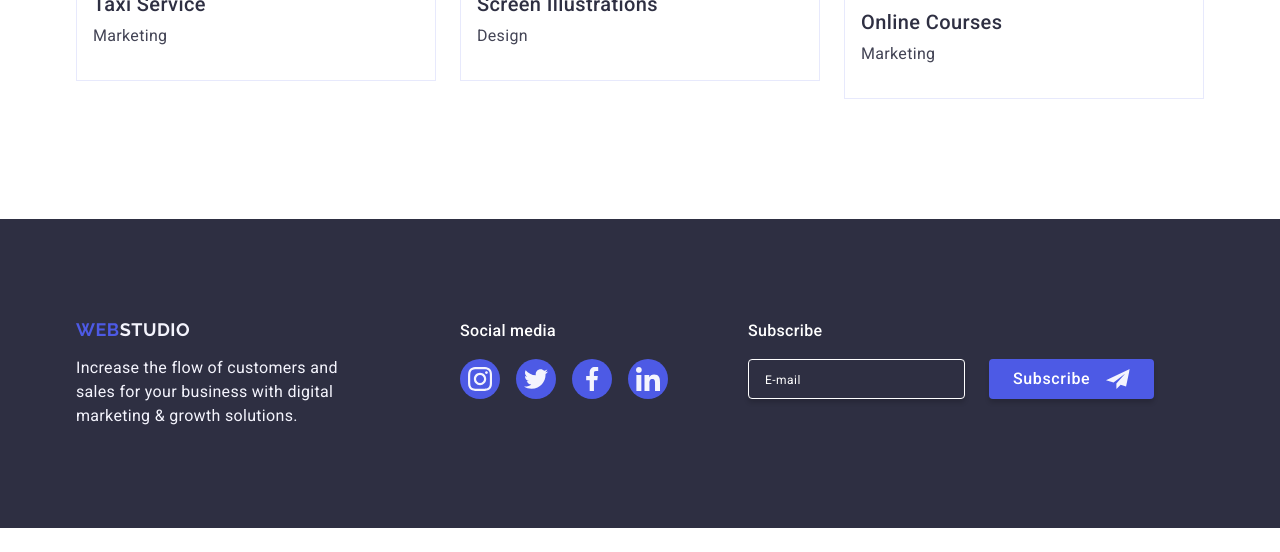
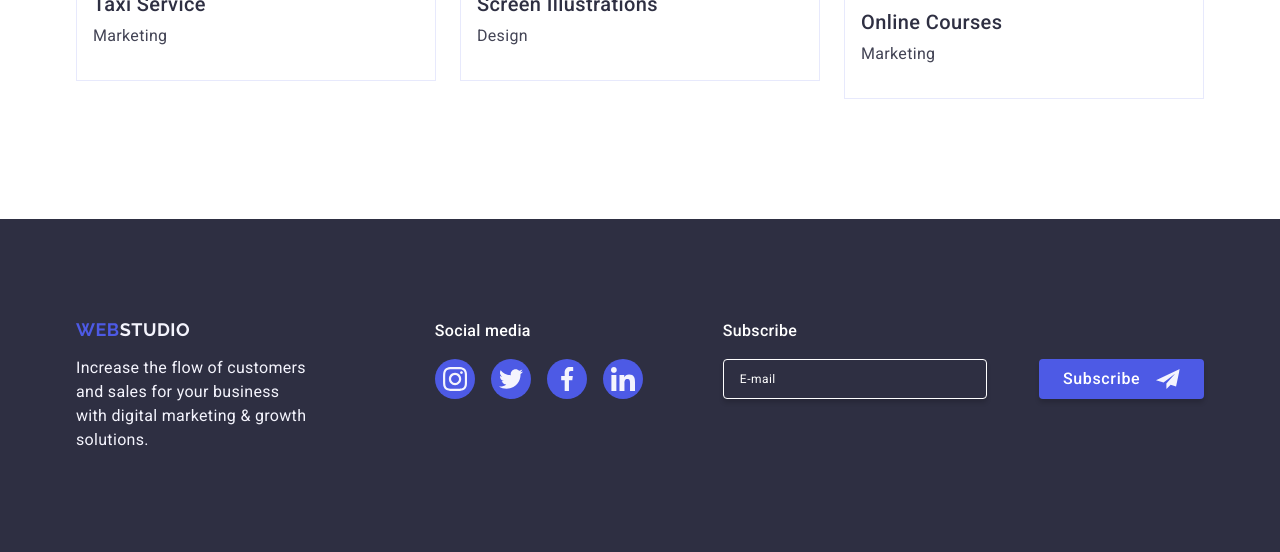
Before and after one commit to kopasovska/goit-markup-hw-05, a plain HTML site: page index.html in a window 1280 px wide. Shown: the part 2392-2944 px from the top of the page. Before the commit the page ends 2920 px from the top, so only its background shows below. Drawn offline with nearby package versions, Linux system fonts and the light colour scheme.

Commit message:
Footer corrections

```diff
--- a/css/styles.css
+++ b/css/styles.css
@@ -441,7 +441,6 @@ input {
     letter-spacing: 0.02em;
     font-weight: 500;
     color: #fff;
-    margin-bottom: 16px;
 }
 
 .site-footer {
@@ -469,6 +468,7 @@ input {
     gap: 16px;
     justify-content: flex-start;
     align-items: center;
+    margin-top: 16px;
 }
 
 .social-media-icons-list-item {
@@ -516,17 +516,23 @@ input {
 .subscribe-form {
     display: flex;
     gap: 24px;
+    flex-direction: row;
+    align-items: flex-end;
 }
 
 .footer-form-input {
-    background-color: #2e2f42;
+    background-color: transparent;
     padding: 8px 16px;
     color: #fff;
     border: 1px solid #fff;
     border-radius: 4px;
-    max-width: 264px;
+    width: 264px;
     height: 40px;
     box-shadow: 0 4px 4px 0 rgba(0, 0, 0, 0.15);
+    font-size: 12px;
+    line-height: 2;
+    letter-spacing: 0.04em;
+    margin-top: 16px;
 }
 
 .footer-form-input::placeholder {
@@ -542,11 +548,11 @@ input {
     align-items: center;
     justify-content: center;
     flex-direction: row;
-    gap: 16px;
     background-color: #4d5ae5;
     border-radius: 4px;
     padding: 8px 24px;
-    max-width: 165px;
+    min-width: 165px;
+    height: 40px;
     font-weight: 500;
     font-size: 16px;
     line-height: 1.5;
@@ -555,6 +561,10 @@ input {
     border: none;
     box-shadow: 0 4px 4px 0 rgba(0, 0, 0, 0.15);
     transition: background-color 250ms cubic-bezier(0.4, 0, 0.2, 1);
+}
+
+.footer-form-btn svg {
+    margin-left: 16px;
 }
 
 .footer-form-btn:hover,
--- a/index.html
+++ b/index.html
@@ -407,9 +407,11 @@
                 </ul>
             </div>
             <div class="subscribe-container">
-                <p class="footer-title">Subscribe</p>
                 <form class="subscribe-form">
-                    <input type="email" name="newsletter_email" placeholder="E-mail" class="footer-form-input" />
+                    <label class="footer-title">
+                        Subscribe
+                        <input type="email" name="newsletter_email" placeholder="E-mail" class="footer-form-input" />
+                    </label>
                     <button type="submit" class="footer-form-btn">
                         Subscribe
                         <svg class="icon" width="24" height="24">
@@ -435,7 +437,7 @@
                         Name
                     </label>
                     <div class="form-input-wrap">
-                        <input type="text" name="user_name" class="form-input" autofocus />
+                        <input type="text" name="user_name" id="user_name" class="form-input" autofocus />
                         <svg class="form-icon" width="18" height="18">
                             <use href="./images/icons.svg#icon-person"></use>
                         </svg>
@@ -445,7 +447,7 @@
                         Phone
                     </label>
                     <div class="form-input-wrap">
-                        <input type="tel" name="user_phone" class="form-input" />
+                        <input type="tel" name="user_phone" id="user_phone" class="form-input" />
                         <svg class="form-icon" width="18" height="18">
                             <use href="./images/icons.svg#icon-phone"></use>
                         </svg>
@@ -455,7 +457,7 @@
                         Email
                     </label>
                     <div class="form-input-wrap">
-                        <input type="email" name="user_email" class="form-input" />
+                        <input type="email" name="user_email" id="user_email" class="form-input" />
                         <svg class="form-icon" width="18" height="18">
                             <use href="./images/icons.svg#icon-email"></use>
                         </svg>
@@ -464,7 +466,8 @@
                     <label class="form-label" for="user_comment">
                         Comment
                     </label>
-                    <textarea name="user_comment" placeholder="Text input" rows="6" class="form-textarea"></textarea>
+                    <textarea name="user_comment" id="user_comment" placeholder="Text input" rows="6"
+                        class="form-textarea"></textarea>
                     <div class="checkbox-container">
                         <input type="checkbox" name="privacy_policy" value="privacy_policy_accepted" id="privacy_policy"
                             class="checkbox-img" required />
```
